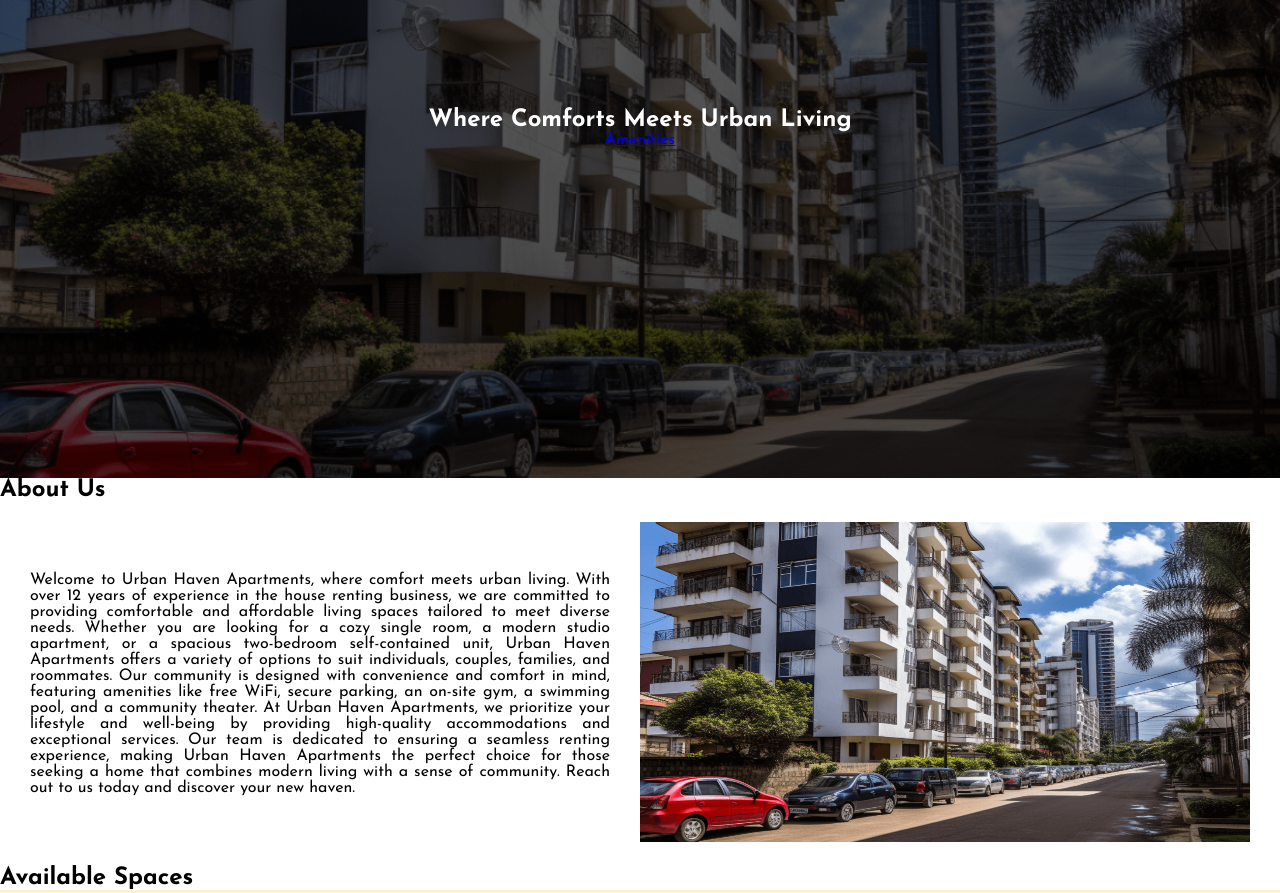
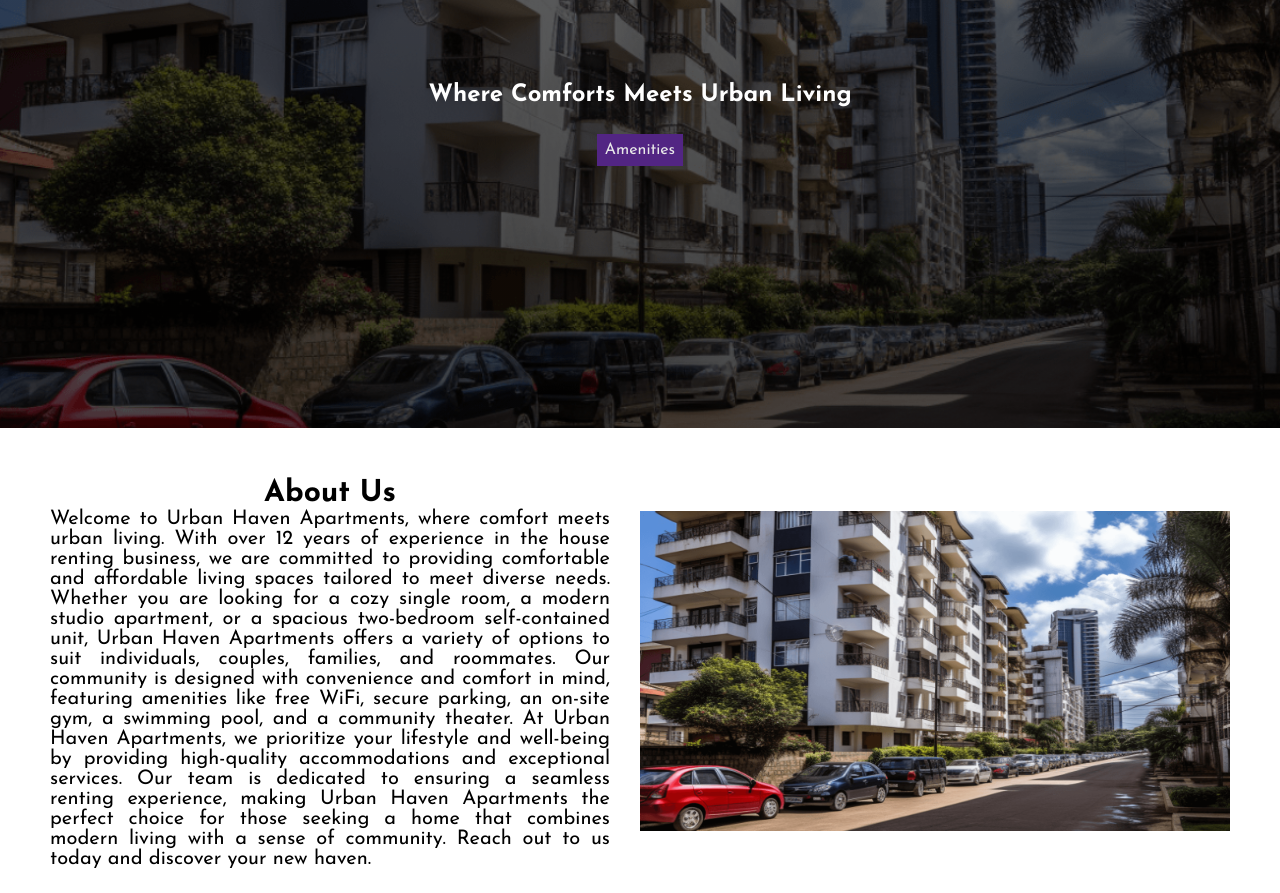
Before and after one commit to kinya-njui/Urban-Haven-Apartments, a website built with Vite: page index.html in a window 1280 px wide. Shown: the part 300-1193 px from the top of the page. Built offline with nearby package versions, Linux system fonts and the light colour scheme.

Commit message:
new updates on heros ssection

```diff
--- a/index.html
+++ b/index.html
@@ -31,9 +31,9 @@
       <!-- end of hero -->
        <!--about us section-->
        <section class="about-us" id="about-us">
-        <h2>about us</h2>
         <div class="about-container">
             <div class="about-text">
+                <h2>about us</h2>
                 <p>Welcome to Urban Haven Apartments, where comfort meets urban living. With over 12 years of experience in the house renting business, we are committed to providing comfortable and affordable living spaces tailored to meet diverse needs. Whether you are looking for a cozy single room, a modern studio apartment, or a spacious two-bedroom self-contained unit, Urban Haven Apartments offers a variety of options to suit individuals, couples, families, and roommates. Our community is designed with convenience and comfort in mind, featuring amenities like free WiFi, secure parking, an on-site gym, a swimming pool, and a community theater. At Urban Haven Apartments, we prioritize your lifestyle and well-being by providing high-quality accommodations and exceptional services. Our team is dedicated to ensuring a seamless renting experience, making Urban Haven Apartments the perfect choice for those seeking a home that combines modern living with a sense of community. Reach out to us today and discover your new haven.</p>
             </div>
             <div class="about-image">
--- a/style.css
+++ b/style.css
@@ -58,16 +58,31 @@ nav ol{
   padding: 1.2rem;
 }
 .hero-section{
-  height: 70rem; /* Full screen height */
+  height: 65rem; /* Full screen height */
     background-image:linear-gradient(rgba(0,0,0,.6),rgba(0,0,0,.7)),  url('assets/Background\ image.webp');
     background-size: cover;
     background-position: center;
     display: flex;
+    text-align: justify;
     justify-content: center;
     align-items: center;
     text-align: center;
     text-transform: capitalize;
     color: white;
+    padding: 15
+rem;
+}
+
+.hero-title{
+  padding: 3.5rem;
+  size: 2rem;
+}
+.hero-link{
+text-decoration: none;
+text-align: justify;
+color: #e9e9e9;
+background-color: #522583;
+padding: .8rem;
 }
 /* start of about styling */
 .about-us-section h2{
@@ -78,15 +93,19 @@ nav ol{
 .about-container{
   display: flex;
   width: 100%;
-  padding: 2rem 3rem;
+  padding: 5rem;
   align-items: center;
 }
 h2{
+  text-align: justify;
+  text-align: center;
   text-transform: capitalize;
 }
 .about-text{
   width: 50%;
+  font-size: 2rem;
   padding-right: 3rem;
+  text-align: justify;
 }
 .about-text p{
   width: 100%;
```
